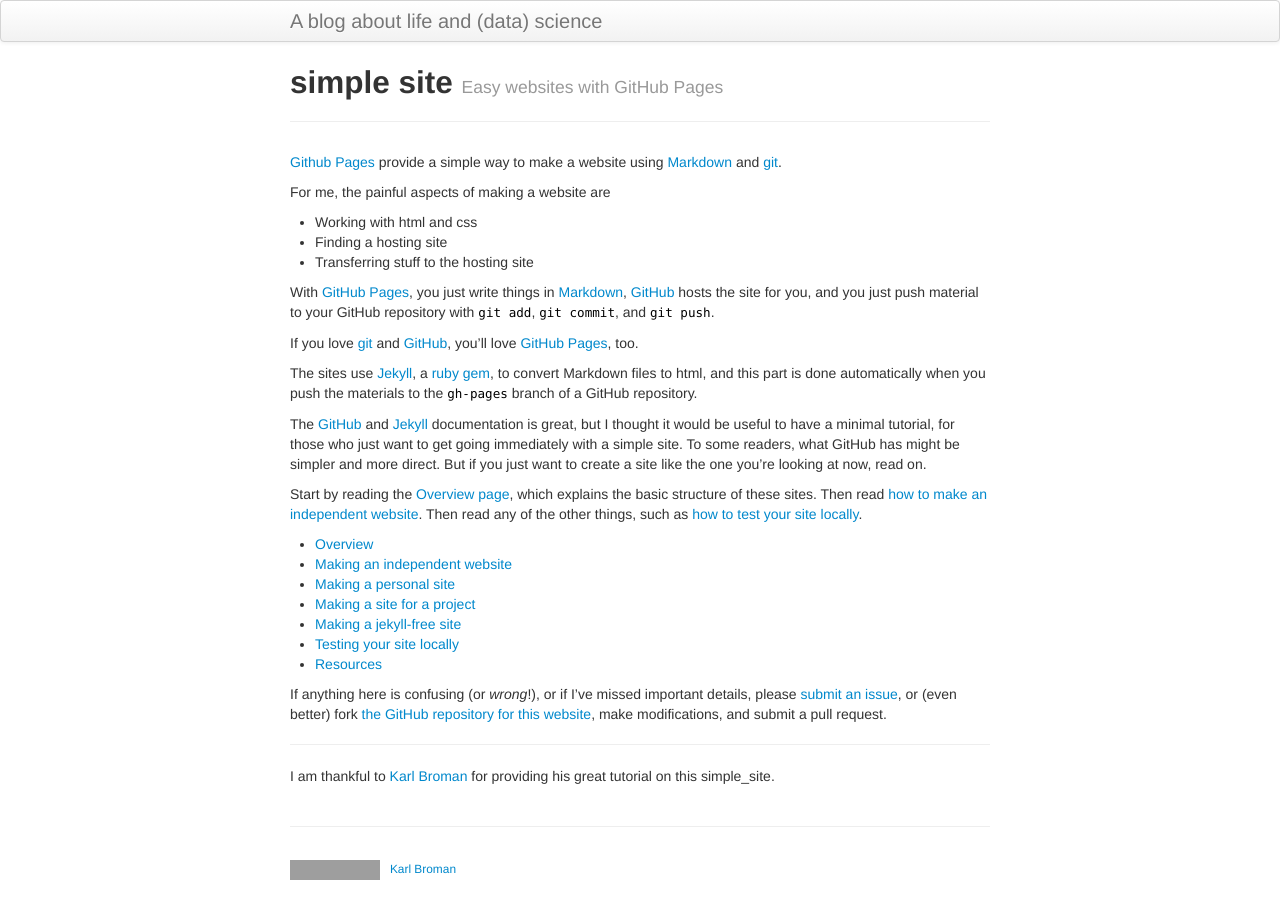
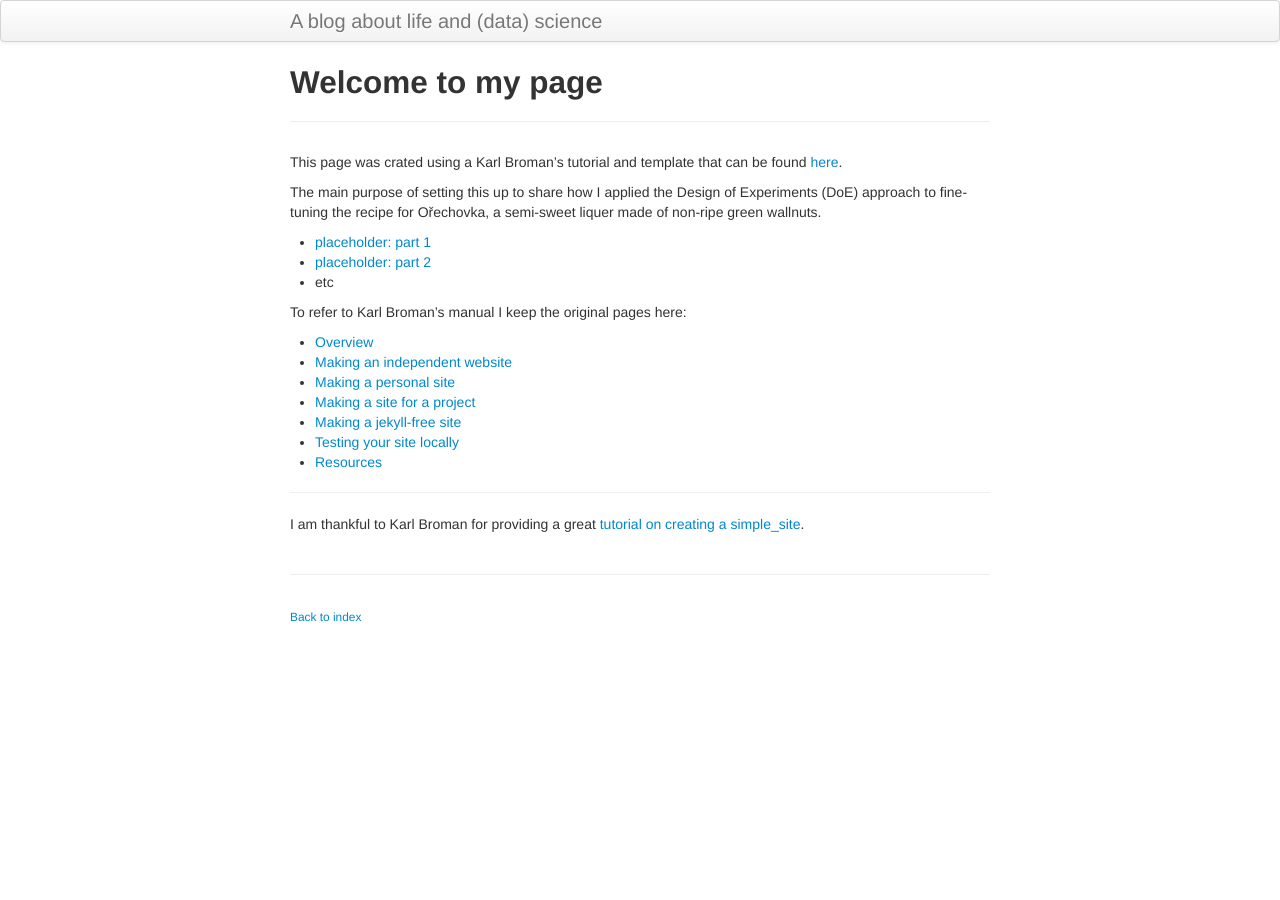
Before and after one commit to vojtech-filipec/vojtech-filipec.github.io, a Jekyll site: the page built from index.md, in a window 1280 px wide. Built offline with Jekyll 4.4.1, drawn with Linux system fonts in a browser that asks for light colours; grey boxes are pictures that could not be loaded.

Commit message:
the first adjustments

```diff
--- a/_config.yml
+++ b/_config.yml
@@ -14,7 +14,7 @@ author :
   github : vojtech-filipec
 
 # NOTE: Replacing this next line with your own URL
-###production_url : https://kbroman.github.io/simple_site
+production_url : https://vojtech-filipec.github.io
 
 # Tell Github to use the kramdown markdown interpreter
 # (see https://help.github.com/articles/migrating-your-pages-site-from-maruku)
@@ -49,7 +49,7 @@ JB :
   #     This means always setting the protocol (http|https) or prefixing with "/"
   #
   # NOTE: Replace this next line with your own URL, likely with username.github.io
-  ###BASE_PATH : https://kbroman.org/simple_site
+  BASE_PATH : https://vojtech-filipec.github.io
 
   # By default, the asset_path is automatically defined relative to BASE_PATH plus the enabled theme.
   # ex: [BASE_PATH]/assets/themes/[THEME-NAME]
--- a/_includes/themes/twitter/default.html
+++ b/_includes/themes/twitter/default.html
@@ -45,8 +45,8 @@
       <footer>
         <p><small>
   <!-- start of Karl's footer; modify this part -->
-          <a href="https://creativecommons.org/publicdomain/zero/1.0/"><img src="https://i.creativecommons.org/p/zero/1.0/88x31.png" alt="CC0"/></a> &nbsp;
-          <a href="https://kbroman.org">Karl Broman</a>
+          <!-- <a href="https://creativecommons.org/publicdomain/zero/1.0/"><img src="https://i.creativecommons.org/p/zero/1.0/88x31.png" alt="CC0"/></a> &nbsp; -->
+          <a href="https://vojtech-filipec.github.io/">Back to index</a>
   <!-- end of Karl's footer; modify this part -->
         </small></p>
       </footer>
--- a/index.md
+++ b/index.md
@@ -1,50 +1,19 @@
 ---
 layout: page
-title: simple site
-tagline: Easy websites with GitHub Pages
+title: Welcome to my page
+<! --- tagline: Easy websites with GitHub Pages --->
 description: Minimal tutorial on making a simple website with GitHub Pages
 ---
 
-[Github Pages](https://pages.github.com) provide a simple way to make a
-website using
-[Markdown](https://daringfireball.net/projects/markdown/) and
-[git](https://git-scm.com).
+This page was crated using a Karl Broman's tutorial and template that can be found [here](https://github.com/kbroman/simple_site).
 
-For me, the painful aspects of making a website are
+The main purpose of setting this up to share how I applied the Design of Experiments (DoE) approach to fine-tuning the recipe for Ořechovka, a semi-sweet liquer made of non-ripe green wallnuts.
 
-- Working with html and css
-- Finding a hosting site
-- Transferring stuff to the hosting site
+- [placeholder: part 1](pages/part1.html)
+- [placeholder: part 2](link)
+- etc
 
-With [GitHub Pages](https://pages.github.com), you just write things in
-[Markdown](https://daringfireball.net/projects/markdown/),
-[GitHub](https://github.com) hosts the site for you, and you just push
-material to your GitHub repository with `git add`, `git commit`, and
-`git push`.
-
-If you love [git](https://git-scm.com/) and
-[GitHub](https://github.com), you'll love
-[GitHub Pages](https://pages.github.com), too.
-
-The sites use [Jekyll](https://jekyllrb.com/), a
-[ruby](https://www.ruby-lang.org/en/) [gem](https://rubygems.org/), to
-convert Markdown files to html, and this part is done
-automatically when you push the materials to the `gh-pages` branch
-of a GitHub repository.
-
-The [GitHub](https://pages.github.com) and
-[Jekyll](https://jekyllrb.com) documentation is great, but I thought it
-would be useful to have a minimal tutorial, for those who just want to
-get going immediately with a simple site. To some readers, what GitHub
-has might be simpler and more direct.  But if you just want to create
-a site like the one you're looking at now, read on.
-
-Start by reading the [Overview page](pages/overview.html), which
-explains the basic structure of these sites. Then read
-[how to make an independent website](pages/independent_site.html). Then
-read any of the other things, such as
-[how to test your site locally](pages/local_test.html).
-
+To refer to Karl Broman's manual I keep the original pages here:
 - [Overview](pages/overview.html)
 - [Making an independent website](pages/independent_site.html)
 - [Making a personal site](pages/user_site.html)
@@ -53,12 +22,7 @@ read any of the other things, such as
 - [Testing your site locally](pages/local_test.html)
 - [Resources](pages/resources.html)
 
-If anything here is confusing (or _wrong_!), or if I've missed
-important details, please
-[submit an issue](https://github.com/kbroman/simple_site/issues), or (even
-better) fork [the GitHub repository for this website](https://github.com/kbroman/simple_site),
-make modifications, and submit a pull request.
 
 ---
 
-I am thankful to [Karl Broman](https://github.com/kbroman/simple_site) for providing his great tutorial on this simple_site.
+I am thankful to Karl Broman for providing a great [tutorial on creating a simple_site](https://github.com/kbroman/simple_site).
```
Also changed, not shown: readme.md.
